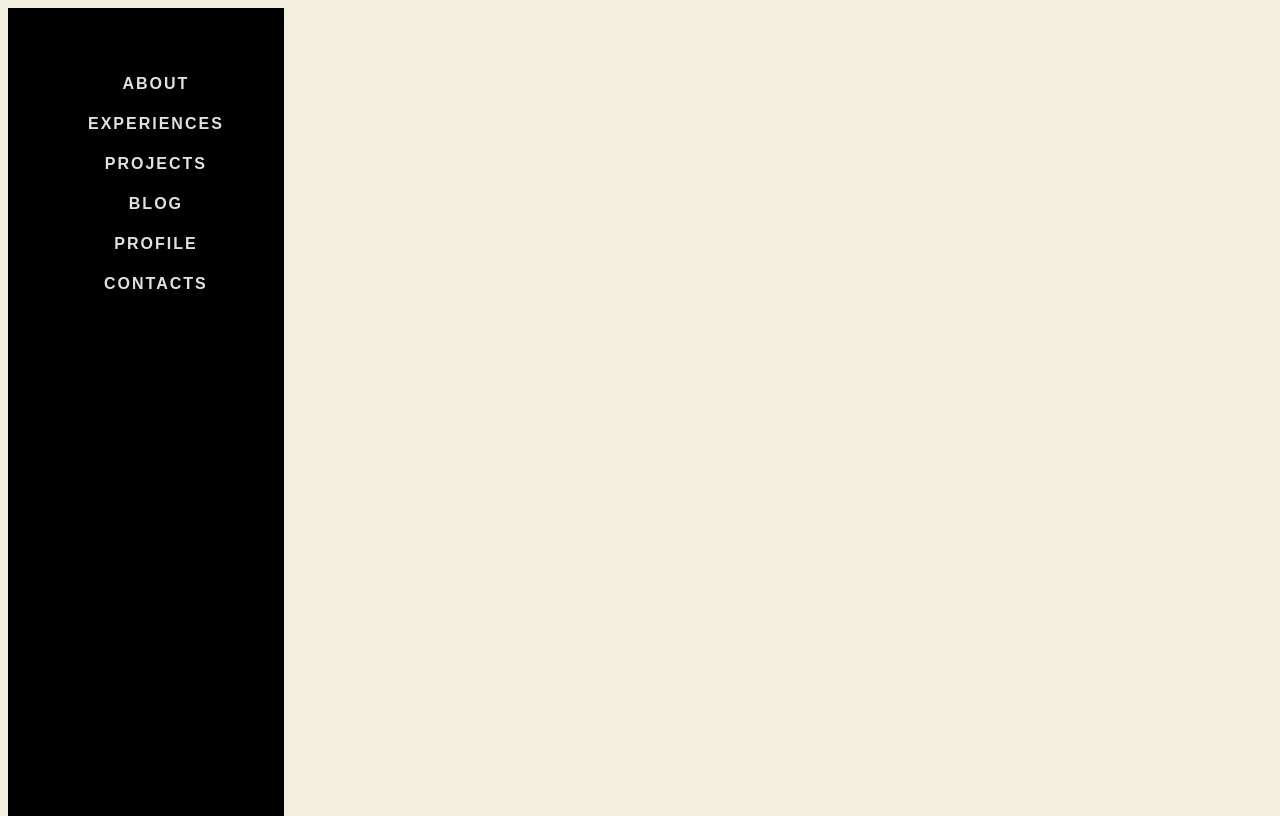
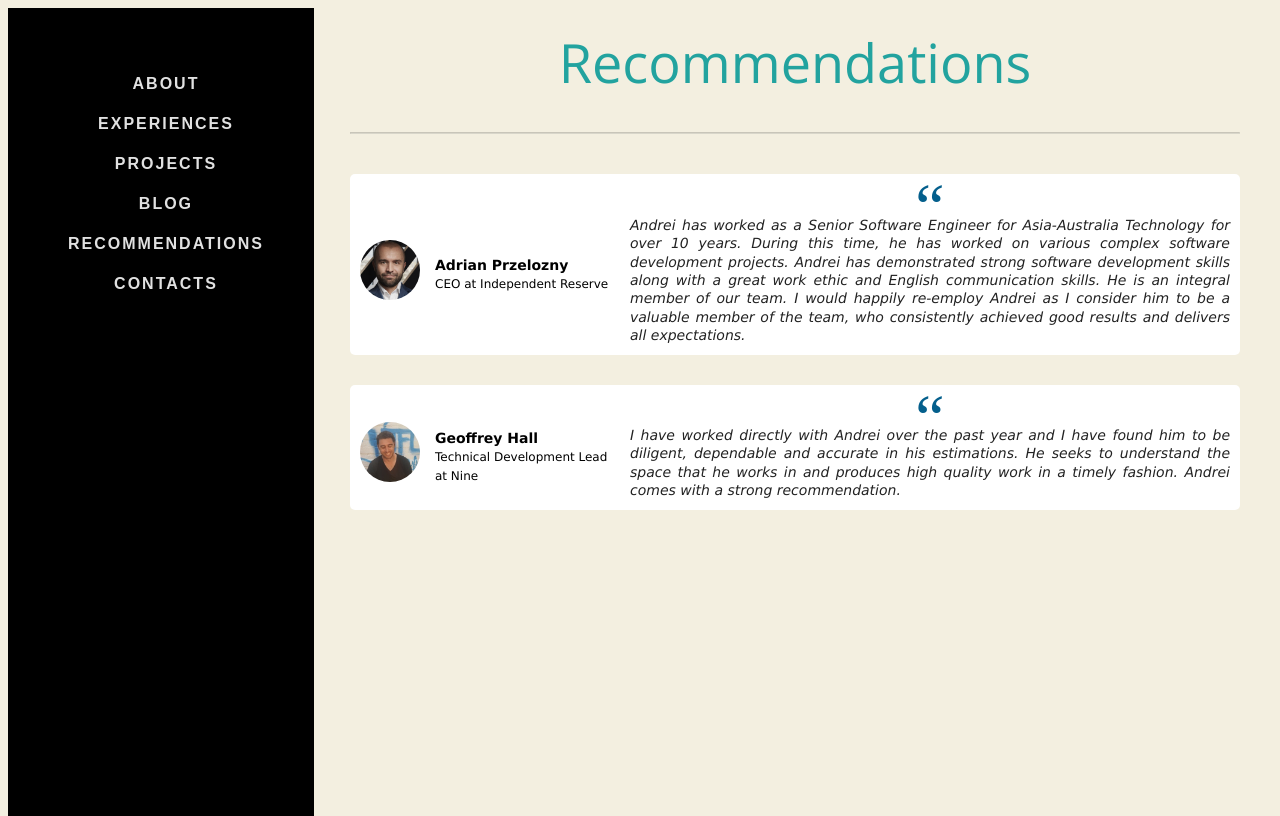
Before and after one commit to AndrewBuntsev/portfolio, a React (Create React App) app: page /recommendations in a window 1280 px wide. Built offline with nearby package versions, Linux system fonts and the light colour scheme.

Commit message:
Added recommendations page

```diff
--- a/src/App.scss
+++ b/src/App.scss
@@ -21,7 +21,7 @@ body {
   background: rgb(0, 0, 0);
   color: rgb(255, 255, 255);
   margin: 0px;
-  padding: 40px 60px 0 40px;
+  padding: 40px 50px 0 20px;
   grid-row: 1;
   grid-column: 1;
 
@@ -88,6 +88,33 @@ body {
   font-style: italic;
   font-weight: 600;
   margin: 0;
+}
+
+blockquote:before {
+  position: relative;
+  content: "\201C";
+  display: block;
+  width: 100%;
+  text-align: center;
+  font-size: 66px;
+  font-family: '';
+  color: #045f8c;
+}
+
+.recommendationCard {
+  padding: 10px;
+  margin-bottom: 30px;
+  display: flex;
+  flex-wrap: wrap;
+  align-items: center;
+  justify-content: center;
+  background-color: #fff;
+  border-radius: 5px;
+  transition: all 0.5s cubic-bezier(.4, 0, .2, 1) 0s;
+}
+.recommendationCard:hover {
+  opacity: 0.8;
+  box-shadow: 5px 5px 10px;
 }
 
 //BurgerMenu styles
--- a/src/components/CentralPanel.tsx
+++ b/src/components/CentralPanel.tsx
@@ -4,6 +4,7 @@ import { Route } from 'react-router-dom';
 import About from './About';
 import Contact from './Contact';
 import Projects from './Projects';
+import Recommendations from './Recommendations';
 import PhoenixProj from './projects/PhoenixProj';
 import ATSProj from './projects/ATSProj';
 import OrionProj from './projects/OrionProj';
@@ -16,6 +17,7 @@ class CentralPanel extends React.Component {
         <Route exact path="/" component={About} />
         <Route exact path="/contacts" component={Contact} />
         <Route exact path="/experiences" component={Experiences} />
+        <Route exact path="/recommendations" component={Recommendations} />
         <Route exact path="/projects" component={Projects} />
         <Route exact path="/projects/phoenix" component={PhoenixProj} />
         <Route exact path="/projects/ats" component={ATSProj} />
--- /dev/null
+++ b/src/components/RecommendationCard.tsx
@@ -0,0 +1,61 @@
+import React from 'react';
+
+type Props = {
+  link: string;
+  picture: string;
+  name: string;
+  position: string;
+  recommendation: string;
+};
+type State = {};
+class RecommendationCard extends React.Component<Props, State> {
+  constructor(props: Props) {
+    super(props);
+  }
+
+  render() {
+    return (
+      <div className="recommendationCard">
+        <a href={this.props.link} target="_blank">
+          <img
+            style={{ borderRadius: '50%', marginTop: '15px' }}
+            src={require('./../assets/recommendations/' + this.props.picture)}
+            width="60"
+          />
+        </a>
+        <div
+          style={{
+            width: '180px',
+            margin: '20px 15px 0 15px'
+          }}
+        >
+          <span style={{ fontWeight: 'bold' }}>
+            {this.props.name}
+          </span>
+          <br />
+          <span style={{ fontSize: '12px' }}>
+            {this.props.position}
+          </span>
+        </div>
+        <div style={{}}>
+          <blockquote />
+          <div
+            style={{
+              marginTop: '-15px',
+              width: 'auto',
+              maxWidth: '600px',
+              fontStyle: 'italic',
+              textAlign: 'justify',
+              textJustify: 'inter-word',
+              color: '#222'
+            }}
+          >
+            {this.props.recommendation}
+          </div>
+        </div>
+      </div>
+    );
+  }
+}
+
+export default RecommendationCard;
--- /dev/null
+++ b/src/components/Recommendations.tsx
@@ -0,0 +1,44 @@
+import React from 'react';
+import PhoenixCard from './projects/PhoenixCard';
+import ATSCard from './projects/ATSCard';
+import OrionCard from './projects/OrionCard';
+import { Grid } from '@material-ui/core';
+import RecommendationCard from './RecommendationCard';
+
+class Recommendations extends React.Component {
+  render() {
+    return (
+      <div>
+        <h2 className="title">Recommendations</h2>
+        <hr className="hr" />
+        <RecommendationCard
+          link="https://www.linkedin.com/in/adrianprz/"
+          picture="Adrian.jpg"
+          name='Adrian Przelozny'
+          position='CEO at Independent Reserve'
+          recommendation='Andrei has worked as a Senior Software Engineer for Asia-Australia
+          Technology for over 10 years. During this time, he has worked on
+          various complex software development projects. Andrei has
+          demonstrated strong software development skills along with a great
+          work ethic and English communication skills. He is an integral
+          member of our team. I would happily re-employ Andrei as I consider
+          him to be a valuable member of the team, who consistently achieved
+          good results and delivers all expectations.'
+        />
+
+      <RecommendationCard
+          link="https://www.linkedin.com/in/geoffrey-h-b4214a13/"
+          picture="Geoffrey.jpg"
+          name='Geoffrey Hall'
+          position='Technical Development Lead at Nine'
+          recommendation='I have worked directly with Andrei over the past year and I have found him to be diligent,
+          dependable and accurate in his estimations.
+          He seeks to understand the space that he works in and produces high quality work in a timely fashion.
+          Andrei comes with a strong recommendation.'
+        />
+      </div>
+    );
+  }
+}
+
+export default Recommendations;
--- a/src/components/common/pages.tsx
+++ b/src/components/common/pages.tsx
@@ -9,6 +9,6 @@ export const PAGES: Array<PAGE> = [
   { title: 'Experiences', route: '/experiences' },
   { title: 'Projects', route: '/projects' },
   { title: 'Blog', externalLink: 'http://andreibuntsev.blogspot.com/' },
-  { title: 'Profile', route: '/profile' },
+  { title: 'Recommendations', route: '/recommendations' },
   { title: 'Contacts', route: '/contacts' }
 ];
```
Also changed, not shown: src/assets/recommendations/Adrian.jpg (added), src/assets/recommendations/Geoffrey.jpg (added).
